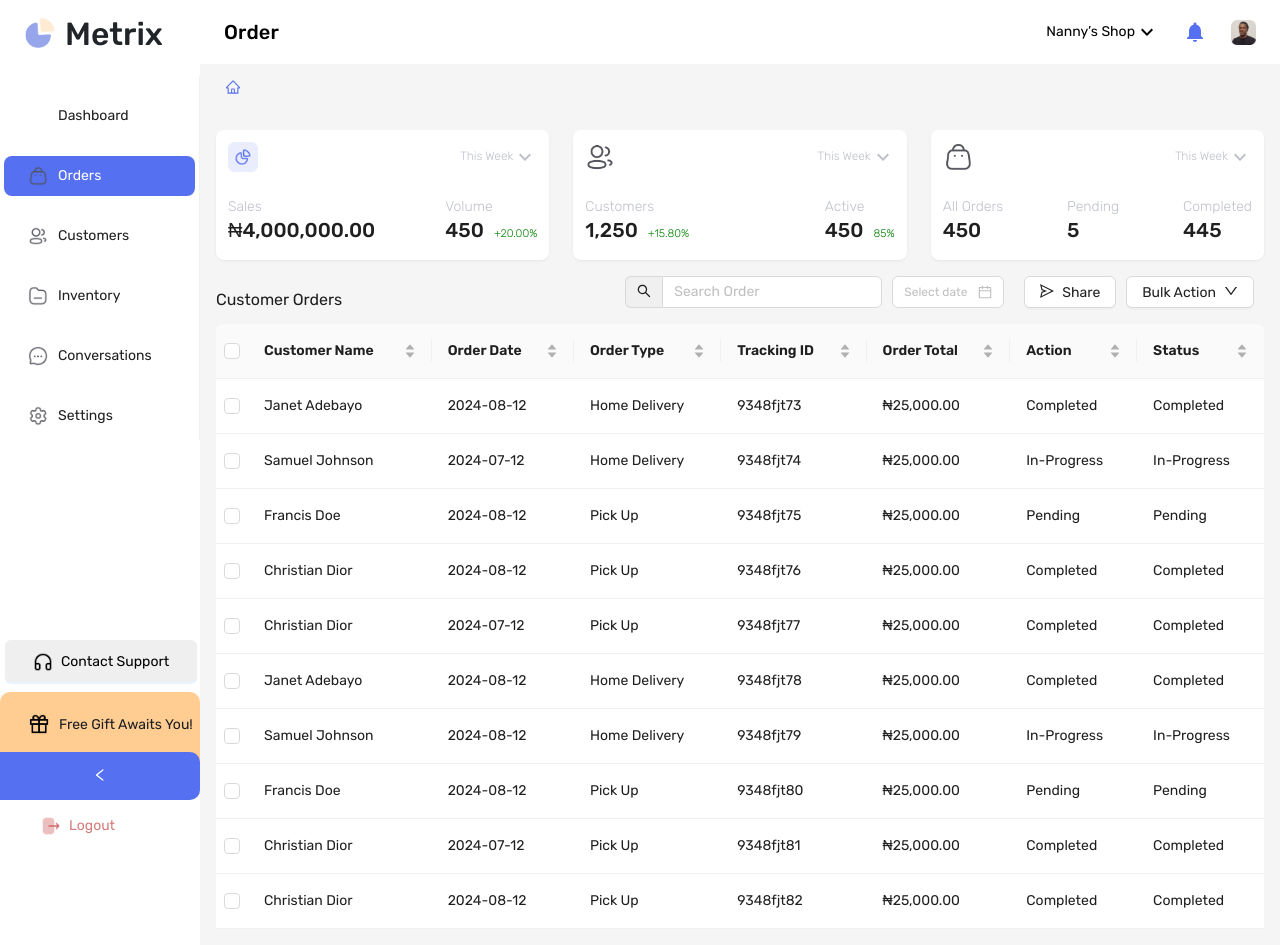
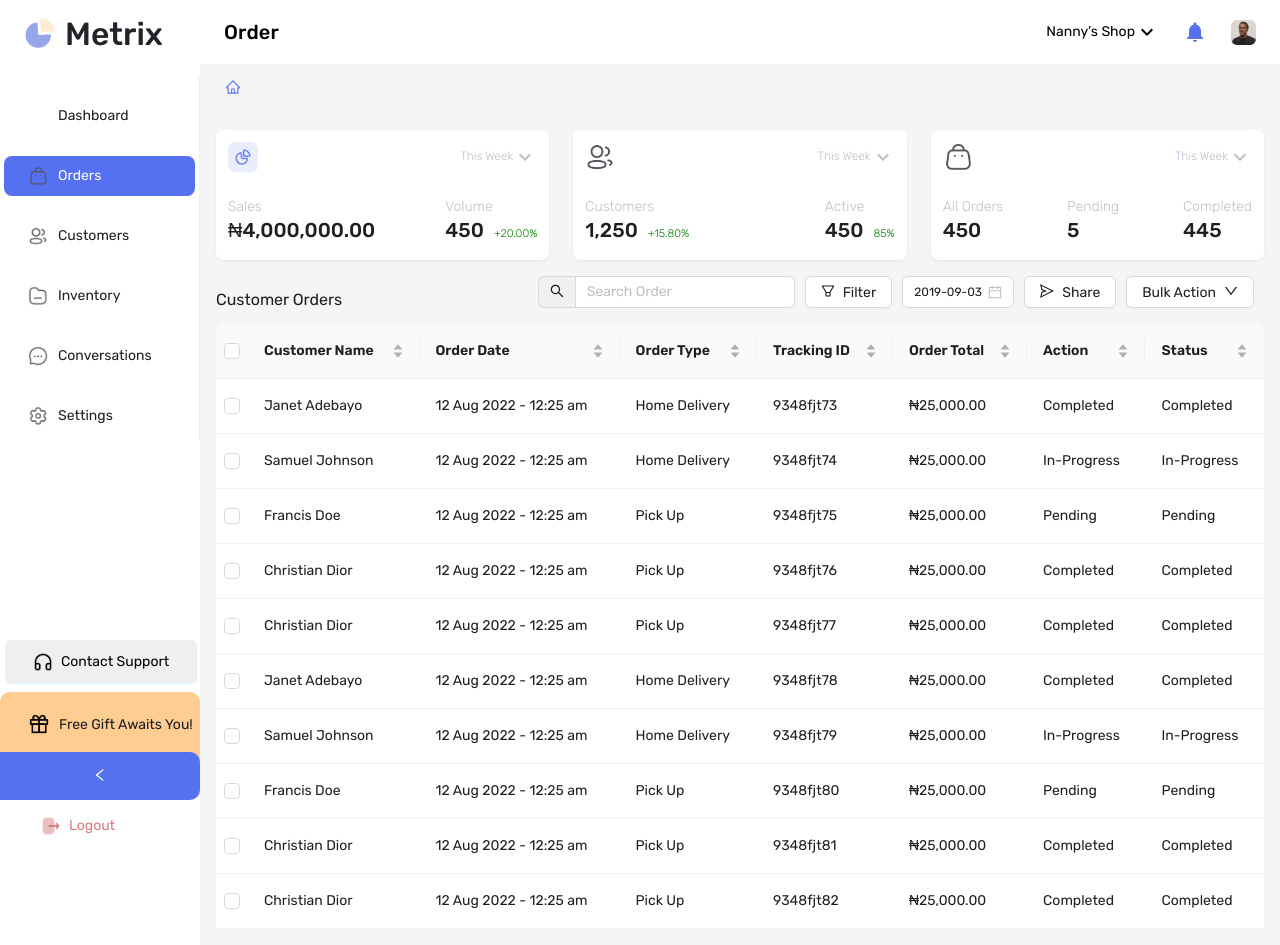
Before and after one commit to arjun11120/shoppy, a React app: page / in a window 1280 px wide. Both pictures are taken after a click on the item "Orders". Built offline with nearby package versions, Linux system fonts and the light colour scheme; the HTML template or start-up script is replaced by a standard one.

Commit message:
Revert "completed"
This reverts commit 611abd2bb3c40985d38b12b49676518e497e5f8d.

```diff
--- a/src/components/CustomChart.jsx
+++ b/src/components/CustomChart.jsx
@@ -3,9 +3,9 @@ import { PieChart, Pie, Cell, Tooltip } from 'recharts';
 import Stack from '@mui/material/Stack';
 
 const data = [
-  { name: 'Retention', value: 60 },
-  { name: 'Purchase', value: 20 },
-  { name: 'Acquisition', value: 20 },
+  { name: 'Group A', value: 60 },
+  { name: 'Group B', value: 20 },
+  { name: 'Group C', value: 20 },
 ];
 
 const COLORS = ['#FFCC91', '#5570F1', '#97A5EB'];
--- a/src/components/CustomTable.jsx
+++ b/src/components/CustomTable.jsx
@@ -1,23 +1,21 @@
 import React, { useState } from "react";
 import { Table, Input, Button, DatePicker } from "antd";
-import { SearchOutlined, FilterOutlined, SendOutlined, DownOutlined } from "@ant-design/icons";
+import { SearchOutlined, FilterOutlined, CalendarOutlined, SendOutlined, DownOutlined } from "@ant-design/icons";
 import dayjs from 'dayjs';
 import customParseFormat from 'dayjs/plugin/customParseFormat';
 dayjs.extend(customParseFormat);
 
 const dateFormat = 'YYYY-MM-DD';
-
 const CustomTable = () => {
   const [searchOrder, setSearchOrder] = useState("");
   const [sortColumn, setSortColumn] = useState(null);
   const [sortOrder, setSortOrder] = useState(null);
   const [selectedRowKeys, setSelectedRowKeys] = useState([]);
-  const [selectedDate, setSelectedDate] = useState(null);
 
   const orders = [
     {
       "CustomerName": "Janet Adebayo",
-      "OrderDate": "2024-08-12",
+      "OrderDate": "12 Aug 2022 - 12:25 am",
       "OrderType": "Home Delivery",
       "TrackingID": "9348fjt73",
       "OrderTotal": "₦25,000.00",
@@ -27,7 +25,7 @@ const CustomTable = () => {
     },
     {
       "CustomerName": "Samuel Johnson",
-      "OrderDate": "2024-07-12",
+      "OrderDate": "12 Aug 2022 - 12:25 am",
       "OrderType": "Home Delivery",
       "TrackingID": "9348fjt74",
       "OrderTotal": "₦25,000.00",
@@ -37,7 +35,7 @@ const CustomTable = () => {
     },
     {
       "CustomerName": "Francis Doe",
-      "OrderDate": "2024-08-12",
+      "OrderDate": "12 Aug 2022 - 12:25 am",
       "OrderType": "Pick Up",
       "TrackingID": "9348fjt75",
       "OrderTotal": "₦25,000.00",
@@ -47,7 +45,7 @@ const CustomTable = () => {
     },
     {
       "CustomerName": "Christian Dior",
-      "OrderDate": "2024-08-12",
+      "OrderDate": "12 Aug 2022 - 12:25 am",
       "OrderType": "Pick Up",
       "TrackingID": "9348fjt76",
       "OrderTotal": "₦25,000.00",
@@ -57,7 +55,7 @@ const CustomTable = () => {
     },
     {
       "CustomerName": "Christian Dior",
-      "OrderDate": "2024-07-12",
+      "OrderDate": "12 Aug 2022 - 12:25 am",
       "OrderType": "Pick Up",
       "TrackingID": "9348fjt77",
       "OrderTotal": "₦25,000.00",
@@ -67,7 +65,7 @@ const CustomTable = () => {
     },
     {
       "CustomerName": "Janet Adebayo",
-      "OrderDate": "2024-08-12",
+      "OrderDate": "12 Aug 2022 - 12:25 am",
       "OrderType": "Home Delivery",
       "TrackingID": "9348fjt78",
       "OrderTotal": "₦25,000.00",
@@ -77,7 +75,7 @@ const CustomTable = () => {
     },
     {
       "CustomerName": "Samuel Johnson",
-      "OrderDate": "2024-08-12",
+      "OrderDate": "12 Aug 2022 - 12:25 am",
       "OrderType": "Home Delivery",
       "TrackingID": "9348fjt79",
       "OrderTotal": "₦25,000.00",
@@ -87,7 +85,7 @@ const CustomTable = () => {
     },
     {
       "CustomerName": "Francis Doe",
-      "OrderDate": "2024-08-12",
+      "OrderDate": "12 Aug 2022 - 12:25 am",
       "OrderType": "Pick Up",
       "TrackingID": "9348fjt80",
       "OrderTotal": "₦25,000.00",
@@ -97,7 +95,7 @@ const CustomTable = () => {
     },
     {
       "CustomerName": "Christian Dior",
-      "OrderDate": "2024-07-12",
+      "OrderDate": "12 Aug 2022 - 12:25 am",
       "OrderType": "Pick Up",
       "TrackingID": "9348fjt81",
       "OrderTotal": "₦25,000.00",
@@ -107,7 +105,7 @@ const CustomTable = () => {
     },
     {
       "CustomerName": "Christian Dior",
-      "OrderDate": "2024-08-12",
+      "OrderDate": "12 Aug 2022 - 12:25 am",
       "OrderType": "Pick Up",
       "TrackingID": "9348fjt82",
       "OrderTotal": "₦25,000.00",
@@ -116,6 +114,7 @@ const CustomTable = () => {
       "key": 10
     }
   ];
+
 
   const columns = [
     {
@@ -171,24 +170,11 @@ const CustomTable = () => {
     setSearchOrder(e.target.value);
   };
 
-  const handleDateChange = (date) => {
-    setSelectedDate(date);
-  };
-
-  const filterOrdersByDate = (orders) => {
-    if (!selectedDate) return orders;
-    return orders.filter(order => {
-      return dayjs(order.OrderDate).isSame(selectedDate, 'day');
-    });
-  };
-
   const searchedOrders = orders.filter((order) =>
     order.CustomerName.toLowerCase().includes(searchOrder.toLowerCase())
   );
 
-  const filteredOrders = filterOrdersByDate(searchedOrders);
-
-  const sortedData = [...filteredOrders].sort((a, b) => {
+  const sortedData = [...searchedOrders].sort((a, b) => {
     if (!sortColumn) return 0;
     const order = sortOrder === "ascend" ? 1 : -1;
     if (a[sortColumn] < b[sortColumn]) return -order;
@@ -216,13 +202,14 @@ const CustomTable = () => {
             onChange={handleSearch}
             style={{ marginBottom: 16, width: "50%", marginLeft: "10px" }}
           />
+          <Button  icon={<FilterOutlined />} style={{ marginLeft: "10px", marginRight: "10px" }}>Filter</Button>
           <DatePicker
-            format={dateFormat}
-            onChange={handleDateChange}
-            style={{ marginLeft: "10px", marginRight: "10px" }}
+            defaultValue={dayjs('2019-09-03', dateFormat)}
+            minDate={dayjs('2019-08-01', dateFormat)}
+            maxDate={dayjs('2020-10-31', dateFormat)}
           />
-          <Button icon={<SendOutlined />} style={{ marginLeft: "10px", marginRight: "10px" }}>Share</Button>
-          <Button icon={<DownOutlined />} iconPosition={"end"} style={{ marginRight: "10px" }}>Bulk Action</Button>
+          <Button  icon={<SendOutlined />} style={{ marginLeft: "10px", marginRight: "10px" }}>Share</Button>
+          <Button  icon={<DownOutlined />} iconPosition={"end"} style={{ marginRight: "10px" }}>Bulk Action</Button>
         </div>
       </div>
       <Table
--- a/src/components/SideBar.jsx
+++ b/src/components/SideBar.jsx
@@ -101,7 +101,7 @@ const SideBar = () => {
           collapsible
           collapsed={collapsed}
           style={{
-            background: "#fff"
+            background: "#fff",
           }}
           onCollapse={(value) => setCollapsed(value)}
         >
@@ -147,7 +147,7 @@ const SideBar = () => {
               </Button>
             </div>
             <div className="gift-seection">
-              <div className="text-align-center">
+              <div>
                 <img
                   src={Gift}
                   width={20}
@@ -157,8 +157,8 @@ const SideBar = () => {
                 />
                   <span style={{ fontWeight: 400, fontSize: "14px", color:"#1C1D22" }}>{!collapsed && "Free Gift Awaits You!"}</span>
               </div>
-              <div className="text-align-center">
-                <span style={{ fontWeight: 400, fontSize: "12px", color:"#6E7079" }}>{!collapsed && "Free Gift Awaits You!"}</span>
+              <div>
+                <span style={{ fontWeight: 400, fontSize: "12px", color:"#6E7079", marginLeft:"30px" }}>{!collapsed && "Free Gift Awaits You!"}</span>
                 <RightOutlined />
               </div>
             </div>
--- a/src/css/sidebar.css
+++ b/src/css/sidebar.css
@@ -37,10 +37,6 @@ body {
 /* dashboard */
 .dashboard {
   padding: 20px;
-}
-
-span.ant-menu-title-content {
-  margin-right: 0px !important;
 }
 
 .custom-card {
@@ -98,10 +94,3 @@ h2 {
   font-size: 12px !important;
   width: 70px !important;
 }
-/* .ant-layout-sider .ant-layout-sider-dark .ant-layout-sider-has-trigger{
-  background: rgb(255, 255, 255) !important;
-  flex: none !important;
-  max-width: none !important;
-  width: auto !important;
-  min-width: auto !important;
-} */
```
